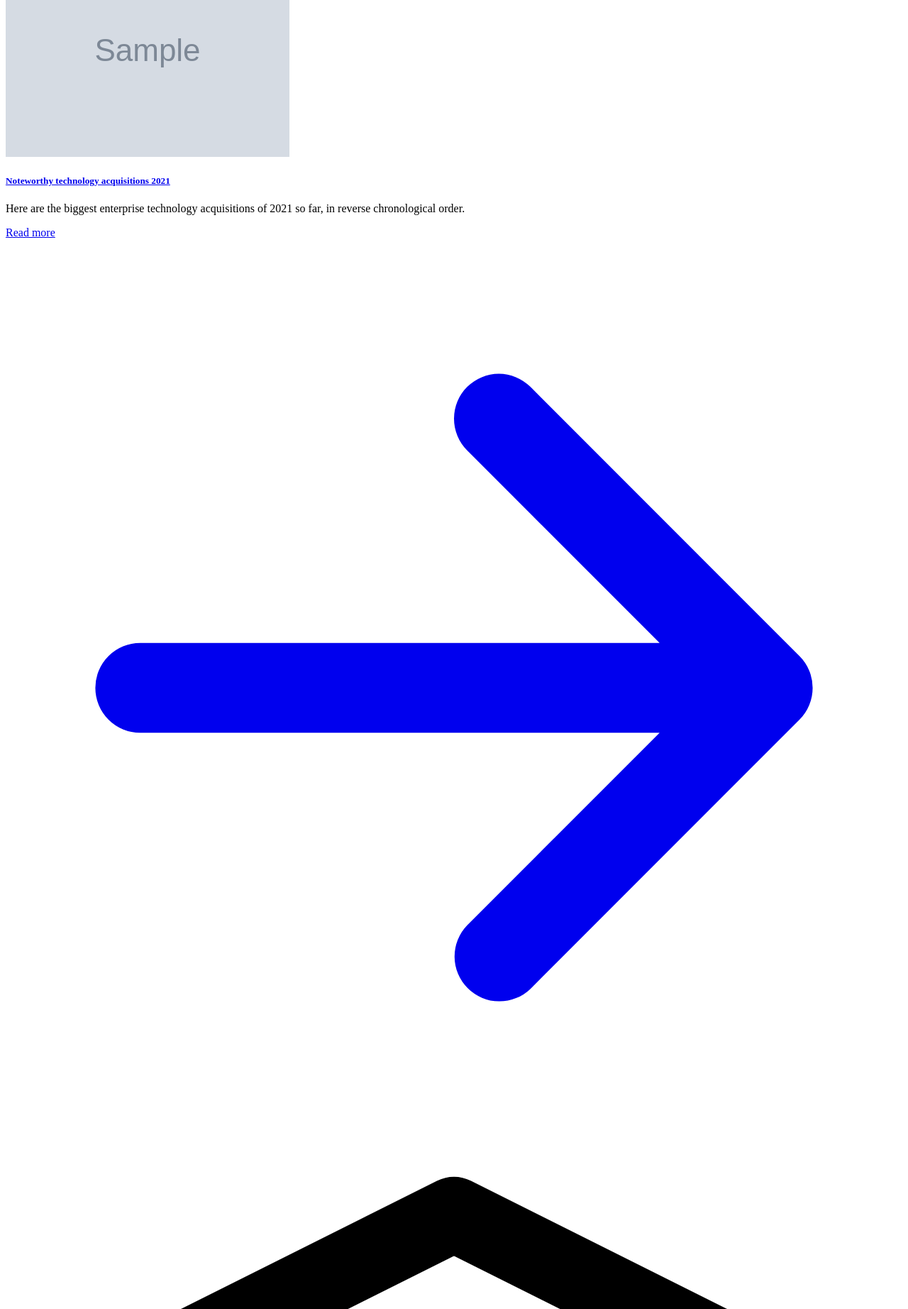
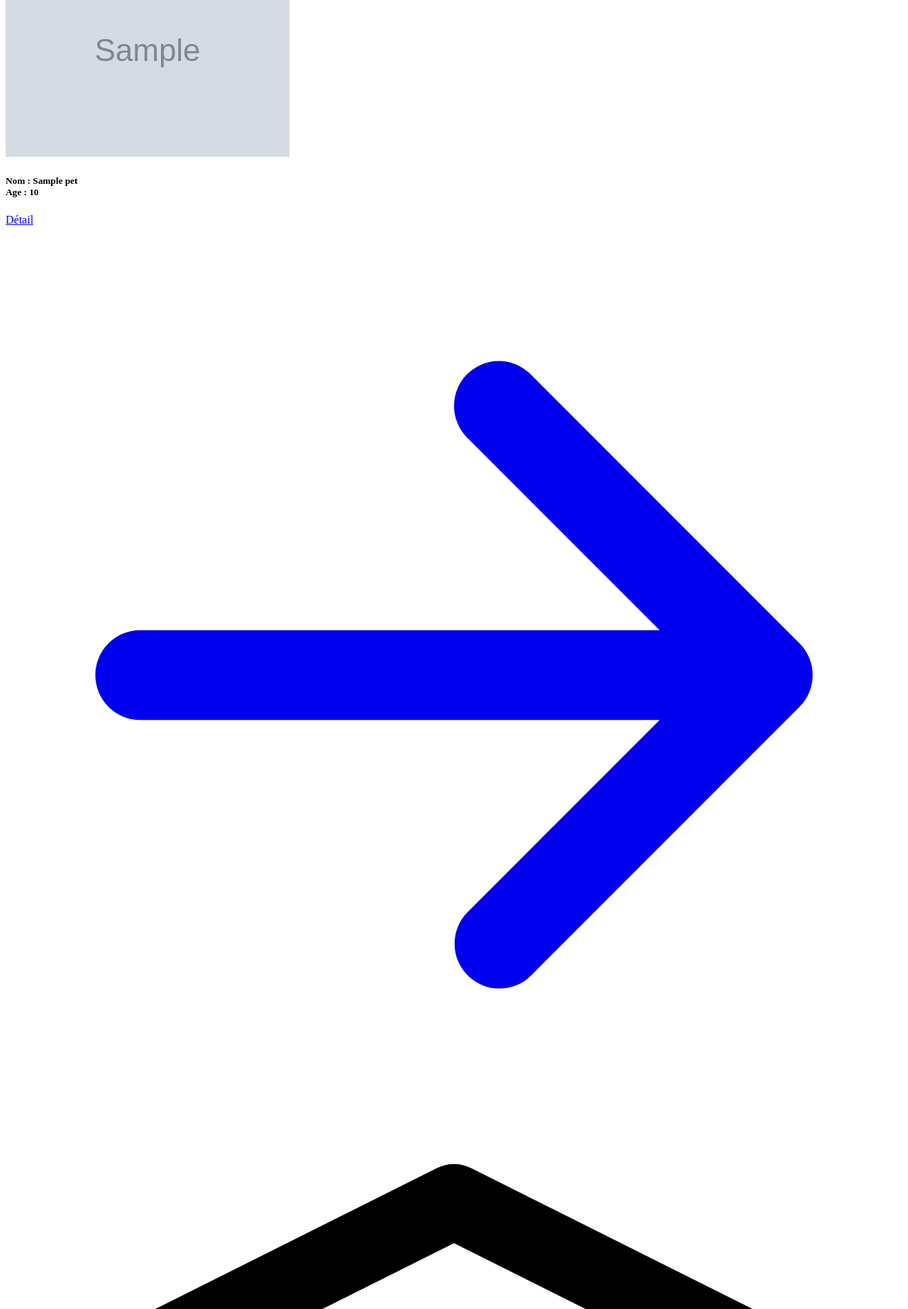
Before and after one commit to GetMetamorph/Adopte-un-pet-s, a Symfony app: template templates/home/index.html.twig in a window 1280 px wide. Shown: the part 2352-4196 px from the top of the page at 71% size. Run offline with Twig, Linux system fonts and the light colour scheme; the template is opened without the code that fills it: most values are stand-ins (such as "Sample title", 1, 10 or a date in 2020); grey boxes marked "Sample" are stand-in pictures; some libraries are stand-ins or nearby versions.

Commit message:
[template-home-twig] Updated home template with pet values

```diff
--- a/templates/home/index.html.twig
+++ b/templates/home/index.html.twig
@@ -47,23 +47,23 @@
   </section>
   <div class="container mx-auto">
     <div class="flex flex-wrap justify-between">
+
     {% for pet in pets %}
         <div class="max-w-xs bg-white rounded-lg border border-gray-200 shadow-md dark:bg-gray-800 dark:border-gray-700 mb-8">
           <a href="#">
-              <img class="rounded-t-lg" src="{{pet.image}}" alt="" />
+              <img class="rounded-t-lg" src="{{pet.image}}" alt="Pet Image" />
           </a>
           <div class="p-5">
-            <a href="#">
-                <h5 class="mb-2 text-2xl font-bold tracking-tight text-gray-900 dark:text-white">Noteworthy technology acquisitions 2021</h5>
-            </a>
-            <p class="mb-3 font-normal text-gray-700 dark:text-gray-400">Here are the biggest enterprise technology acquisitions of 2021 so far, in reverse chronological order.</p>
-            <a href="#" class="inline-flex items-center py-2 px-3 text-sm font-medium text-center text-white bg-blue-700 rounded-lg hover:bg-blue-800 focus:ring-4 focus:ring-blue-300 dark:bg-blue-600 dark:hover:bg-blue-700 dark:focus:ring-blue-800">
-                Read more
+
+            <h5 class="mb-2 text-2xl tracking-tight text-gray-900 dark:text-white">Nom : {{pet.name}} </br> Age : {{pet.age}}</h5>
+            <a href="#routeMachin/{{pet.id}}" class="inline-flex items-center py-2 px-3 text-sm font-medium text-center text-white bg-blue-700 rounded-lg hover:bg-blue-800 focus:ring-4 focus:ring-blue-300 dark:bg-blue-600 dark:hover:bg-blue-700 dark:focus:ring-blue-800">
+                Détail
                 <svg class="ml-2 -mr-1 w-4 h-4" fill="currentColor" viewBox="0 0 20 20" xmlns="http://www.w3.org/2000/svg"><path fill-rule="evenodd" d="M10.293 3.293a1 1 0 011.414 0l6 6a1 1 0 010 1.414l-6 6a1 1 0 01-1.414-1.414L14.586 11H3a1 1 0 110-2h11.586l-4.293-4.293a1 1 0 010-1.414z" clip-rule="evenodd"></path></svg>
             </a>
           </div>
         </div>
     {% endfor %}
+
        </div>
       </div>
 {{ include('components/footer.html.twig') }}
```
